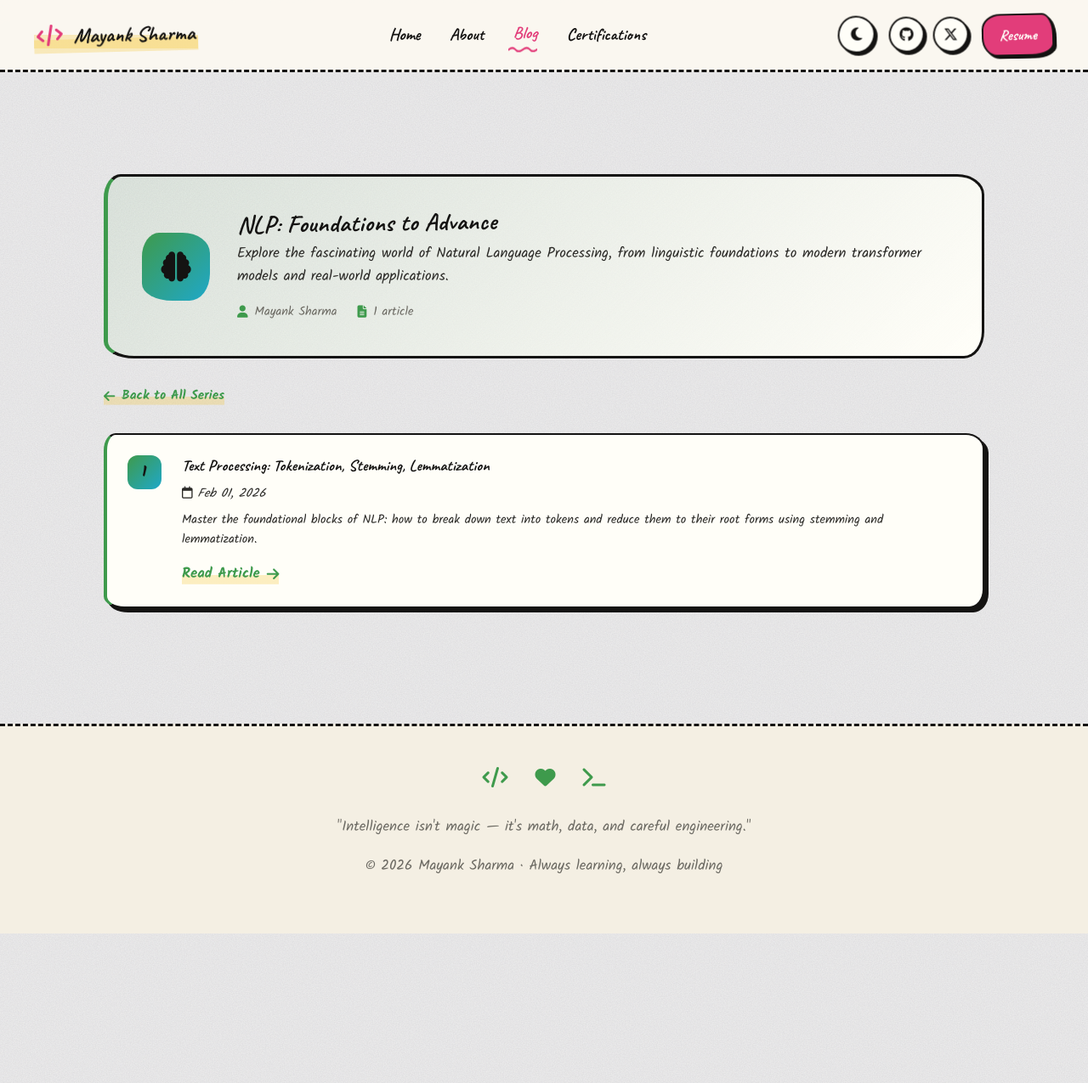
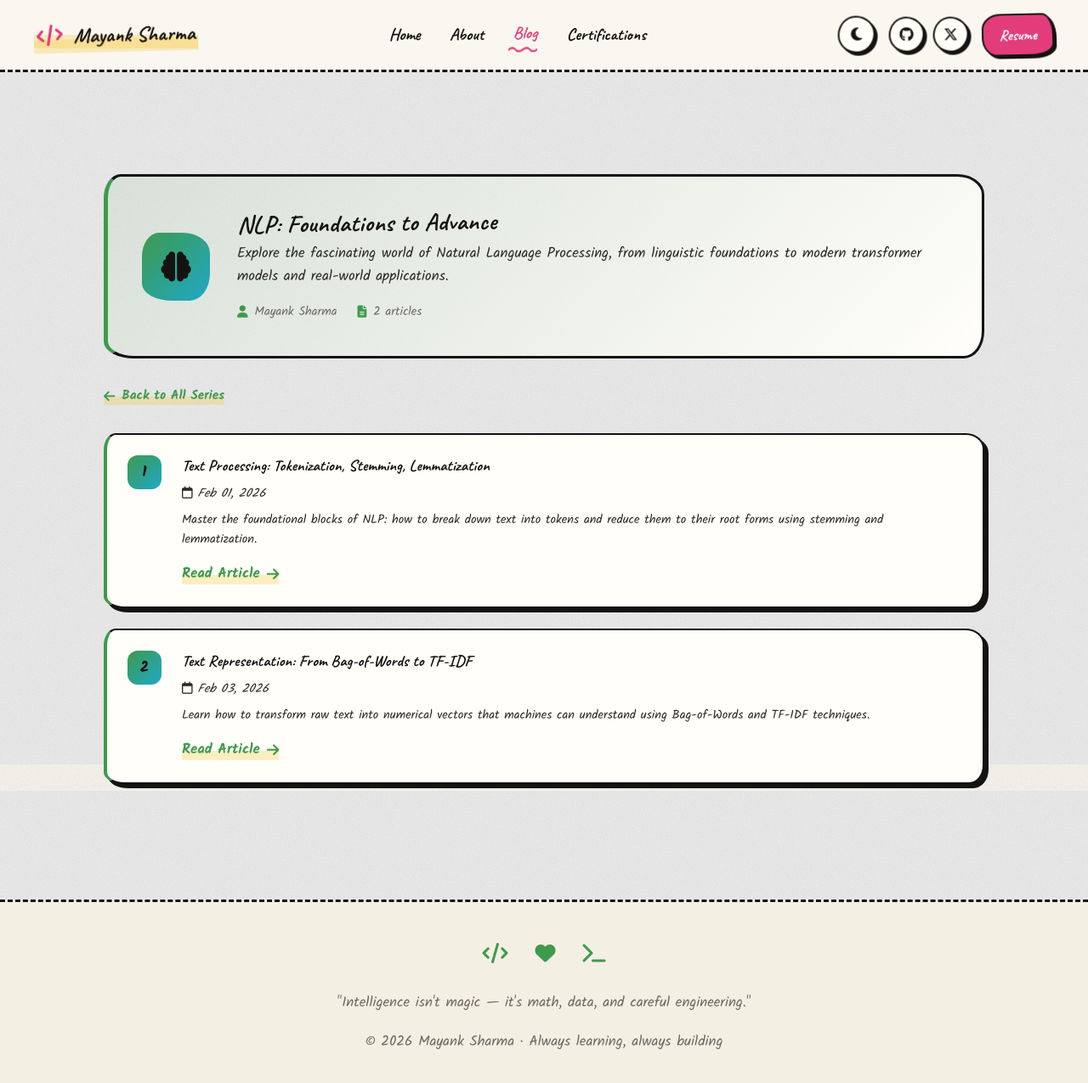
Before and after one commit to mayank1101/mayank1101.github.io, a Jekyll site: the page built from series/nlp/index.html, in a window 1280 px wide and 1306 px high. Shown: the top 1275 px of the window at 85% size. Built offline with Jekyll 4.4.1, drawn with Linux system fonts in a browser that asks for light colours; some web fonts are replaced; some of the changed lines change nothing that is shown.

Commit message:
added new article on text representation

````diff
--- /dev/null
+++ b/_posts/nlp/2026-02-03-text-representation.md
@@ -0,0 +1,285 @@
+---
+layout: post
+title: "Text Representation: From Bag-of-Words to TF-IDF"
+date: 2026-02-03
+series: "NLP: Foundations to Advance"
+series_author: "Mayank Sharma"
+excerpt: "Learn how to transform raw text into numerical vectors that machines can understand using Bag-of-Words and TF-IDF techniques."
+---
+
+Continuing in our series in NLP, let's dive into text representation. Imagine you are a world-class chef standing in a massive, chaotic pantry filled with thousands of ingredients from across the globe. Some ingredients, like salt and water, are in almost every dish you make. Others, like rare saffron or white truffles, appear only in your most exquisite masterpieces. If a food critic asked you to describe a dish without using its name, how would you do it? You might list the ingredients and their quantities: "This dish has 200g of pasta, 50g of parmesan, and a pinch of black pepper."
+
+To the critic, this "list of ingredients" is a fingerprint of the dish. It doesn't tell them the order in which you added the ingredients or the technique you used, but it gives them a very good idea of what the dish *is*.
+
+This is exactly how machines "read" text. A computer cannot understand the poetic beauty of a Shakespearean sonnet or the urgency of a breaking news headline in their raw, string-based form. To a machine, a sentence is just a sequence of characters. To perform tasks like sentiment analysis, document classification, or building a search engine, we must transform these "dishes" of text into a numerical "list of ingredients." This process is known as **Text Vectorization** or **Text Representation**.
+
+In this article, we will explore the foundational techniques of text representation: the **Bag-of-Words (BoW)** model and its more sophisticated cousin, **TF-IDF (Term Frequency-Inverse Document Frequency)**. We will delve into the mathematical elegance of these methods, understand their limitations, and see how they form the backbone of many modern NLP systems.
+
+---
+
+## What You'll Learn
+
+- **The Necessity of Vectorization**: Why machines require numerical representations of text.
+- **Bag-of-Words (BoW)**: Construction, Binary vs. Frequency counts, and the "Sparsity" challenge.
+- **N-grams**: How Bigrams and Trigrams capture local context that simple words miss.
+- **TF-IDF Deep Dive**: Mathematical derivation and the logic behind penalizing common words.
+- **Implementation**: Hands-on guide using Scikit-learn and NLTK.
+- **Comparison & Trade-offs**: When to use which method and understanding their architectural limitations.
+
+---
+
+## 1. The Core Challenge: Why Machines Need Numbers
+
+Computers are essentially glorified calculators. They excel at performing billions of mathematical operations per second, but they have no innate concept of "meaning." A string like `"Machine Learning"` is just a sequence of Unicode values (`M=77, a=97, c=99...`).
+
+To bridge the gap between human language and machine logic, we need a **Mapping Function** ($f$) that transforms a piece of text ($T$) into a vector ($\mathbf{v}$):
+$$\mathbf{v} = f(T)$$
+where $\mathbf{v} \in \mathbb{R}^n$, and $n$ is the dimensionality of our representation.
+
+### The Properties of a Good Representation
+A "good" vector representation should ideally satisfy three properties:
+1.  **Fixed Length**: Regardless of whether the input is a 3-word tweet or a 500-page novel, the resulting vector should have a consistent size for the model to process.
+2.  **Semantic Similarity**: Documents that are about similar topics should result in vectors that are "close" to each other in the mathematical space (measured by distance metrics like Euclidean distance or Cosine similarity).
+3.  **Discriminative Power**: The representation should capture enough detail to distinguish between a "sports" article and a "politics" article.
+
+---
+
+## 2. Bag-of-Words (BoW): The Ingredient List
+
+The **Bag-of-Words** model is the simplest form of text representation. It treats a document as an unordered collection (a "bag") of words, disregarding grammar, word order, and sentence structure. It only cares about **presence** and **frequency**.
+
+### Step-by-Step Construction
+Suppose we have a small collection of documents (a **Corpus**):
+*   **Doc 1**: "The cat sat on the mat."
+*   **Doc 2**: "The dog sat on the log."
+*   **Doc 3**: "The cat and the dog are friends."
+
+#### Step 1: Create a Vocabulary
+We collect all unique words across the entire corpus (after basic preprocessing like lowercasing):
+`Vocabulary = {"the", "cat", "sat", "on", "mat", "dog", "log", "and", "are", "friends"}`
+Size of Vocabulary ($V$) = 10.
+
+#### Step 2: Vectorization (Frequency-based)
+Each document is now represented by a vector of length $V$, where each index corresponds to a word in the vocabulary.
+
+| Document | the | cat | sat | on | mat | dog | log | and | are | friends |
+| :--- | :---: | :---: | :---: | :---: | :---: | :---: | :---: | :---: | :---: | :---: |
+| **Doc 1** | 2 | 1 | 1 | 1 | 1 | 0 | 0 | 0 | 0 | 0 |
+| **Doc 2** | 2 | 0 | 1 | 1 | 0 | 1 | 1 | 0 | 0 | 0 |
+| **Doc 3** | 2 | 1 | 0 | 0 | 0 | 1 | 0 | 1 | 1 | 1 |
+
+Vector for Doc 1: $[2, 1, 1, 1, 1, 0, 0, 0, 0, 0]$
+
+### Binary BoW vs. Frequency BoW
+*   **Binary BoW**: Only records if a word is present (1) or absent (0). This is useful for tasks like spam detection where the *mere presence* of words like "VIAGRA" or "FREE" is more important than how many times they appear.
+*   **Frequency BoW**: Records the raw count. This captures the "emphasis" or "topic" of a document more accurately.
+
+### The Problem of Sparsity
+In a real-world corpus (e.g., all Wikipedia articles), the vocabulary might consist of 100,000+ words. However, a single paragraph might only contain 50 unique words. This means the vector for that paragraph will have 50 non-zero values and 99,950 zeros.
+This is called **Sparsity**. Sparse vectors are computationally expensive to store and process unless optimized (using specialized sparse matrix formats like CSR).
+
+### The "Stopword" Problem
+Notice in our example that "the" appears in every document with a high frequency. In English, words like "the", "is", "at", "which", and "on" are extremely common but carry very little semantic value. In a Bag-of-Words model, these **Stopwords** often dominate the vectors, making it harder for the model to focus on the truly descriptive words (like "cat" or "log").
+
+Standard practice is to remove these words during preprocessing, but as we'll see, TF-IDF provides a more elegant mathematical solution.
+
+---
+
+## 3. N-grams: Capturing Local Context
+
+The biggest weakness of BoW is the total loss of word order. The sentences *"The dog bit the man"* and *"The man bit the dog"* result in identical BoW vectors, even though their meanings are drastically different (and one is much more news-worthy!).
+
+**N-grams** attempt to fix this by considering sequences of $n$ adjacent tokens.
+*   **Unigrams ($n=1$)**: "The", "cat", "sat". (Standard BoW)
+*   **Bigrams ($n=2$)**: "The cat", "cat sat", "sat on".
+*   **Trigrams ($n=3$)**: "The cat sat", "cat sat on".
+
+### How Bigrams Change the Vocabulary
+If we use both Unigrams and Bigrams, our vocabulary size explodes. For a vocabulary of size $V$, the number of possible bigrams is $V^2$. While most of these won't appear in the data, the effective vocabulary still grows significantly.
+
+| Document | the | cat | the cat | cat sat | sat on | ... |
+| :--- | :---: | :---: | :---: | :---: | :---: | :---: |
+| **Doc 1** | 2 | 1 | 1 | 1 | 1 | ... |
+
+**Advantage**: Captures phrases like "Machine Learning", "New York", or "Not happy" (negation).
+**Disadvantage**: Drastically increases dimensionality and sparsity.
+
+---
+
+## 4. TF-IDF: The Precision Scalpel
+
+If BoW is an "ingredient list," **TF-IDF (Term Frequency-Inverse Document Frequency)** is a "weighted importance list." It acknowledges that not all words are created equal.
+
+The core intuition is: **A word is important if it appears frequently in a specific document, but it is less important if it appears frequently across many documents in the entire corpus.**
+
+### 1. Term Frequency (TF)
+TF measures how frequently a term occurs in a document. There are several ways to calculate this:
+
+*   **Binary**: $0, 1$
+*   **Raw Count**: $f_{t,d}$ (Number of times term $t$ appears in document $d$)
+*   **Term Frequency**: $\frac{f_{t,d}}{\sum_{k} f_{k,d}}$ (Normalized by document length)
+*   **Logarithmic Scaling**: $1 + \log(f_{t,d})$ (This dampens the effect of a word appearing 100 times vs 10 times; a word appearing 100 times is important, but probably not 10 times *more* important than a word appearing 10 times).
+
+### 2. Inverse Document Frequency (IDF)
+IDF measures how "rare" or "informative" a term is across the whole corpus. If a word appears in every single document (like "the"), its IDF should be very low (close to 0).
+
+The standard formula for IDF is:
+$$IDF(t, D) = \log\left(\frac{N}{|\{d \in D : t \in d\}|}\right)$$
+
+Where:
+*   $N$: Total number of documents in the corpus.
+*   $|\{d \in D : t \in d\}|$: Number of documents where term $t$ appears.
+
+**Why the Logarithm?**
+The log function ensures that the IDF doesn't explode for very rare words and stays within a manageable range. If $N=1,000,000$ and a word appears in only 1 document, the raw ratio is $1,000,000$. The $\log_{10}$ of that is $6$. This makes the weights much more stable for machine learning models.
+
+### 3. The Final Calculation: $TF \times IDF$
+The TF-IDF score for a term $t$ in document $d$ is:
+$$w_{t,d} = TF(t,d) \times IDF(t)$$
+
+### A Numerical Example
+Suppose we have a corpus of **1,000 documents**.
+We are looking at **Document A**, which has **100 words**.
+The word **"Algorithm"** appears **5 times** in Document A.
+The word **"Algorithm"** appears in **10 documents** across the entire corpus.
+
+**Calculate TF:**
+$$TF(\text{"Algorithm"}, \text{Doc A}) = \frac{5}{100} = 0.05$$
+
+**Calculate IDF:**
+$$IDF(\text{"Algorithm"}) = \log\left(\frac{1000}{10}\right) = \log(100) = 2$$
+
+**Calculate TF-IDF:**
+$$w = 0.05 \times 2 = 0.10$$
+
+Now compare this to the word **"The"**, which appears **10 times** in Document A but appears in all **1,000 documents**.
+*   $TF = 10/100 = 0.10$
+*   $IDF = \log(1000/1000) = \log(1) = 0$
+*   $TF-IDF = 0.10 \times 0 = 0$
+
+**Result**: TF-IDF successfully filtered out the "noise" word ("the") and highlighted the "informative" word ("algorithm"), even though "the" appeared more frequently in the document!
+
+---
+
+## 5. Implementation Walkthrough
+
+We will use `scikit-learn`, the industry standard for classical ML, to implement these vectors.
+
+### Setting Up the Environment
+```python
+import pandas as pd
+import numpy as np
+from sklearn.feature_extraction.text import CountVectorizer, TfidfVectorizer
+import nltk
+from nltk.corpus import stopwords
+
+# Download stopwords if you haven't
+# nltk.download('stopwords')
+stop_words = list(stopwords.words('english'))
+```
+
+### Implementing Bag-of-Words (CountVectorizer)
+```python
+corpus = [
+    "The cat sat on the mat.",
+    "The dog sat on the log.",
+    "The cat and the dog are friends."
+]
+
+# 1. Initialize CountVectorizer
+# We can include n-grams here using ngram_range=(1, 2)
+vectorizer = CountVectorizer(stop_words='english')
+
+# 2. Fit and Transform
+X_bow = vectorizer.fit_transform(corpus)
+
+# 3. View the Result
+df_bow = pd.DataFrame(X_bow.toarray(), columns=vectorizer.get_feature_names_out())
+print("Bag-of-Words Representation:")
+print(df_bow)
+```
+
+### Implementing TF-IDF (TfidfVectorizer)
+```python
+# 1. Initialize TfidfVectorizer
+# norm='l2' ensures that the vectors have a length of 1 (useful for Cosine Similarity)
+tfidf_vectorizer = TfidfVectorizer(stop_words='english', norm='l2')
+
+# 2. Fit and Transform
+X_tfidf = tfidf_vectorizer.fit_transform(corpus)
+
+# 3. View the Result
+df_tfidf = pd.DataFrame(X_tfidf.toarray(), columns=tfidf_vectorizer.get_feature_names_out())
+print("\nTF-IDF Representation:")
+print(df_tfidf.round(4))
+```
+
+### Advanced: Sublinear TF Scaling
+In `scikit-learn`, you can use `sublinear_tf=True` which applies the $1 + \log(TF)$ scaling we discussed earlier.
+```python
+tfidf_vectorizer_log = TfidfVectorizer(sublinear_tf=True, stop_words='english')
+```
+
+---
+
+## 6. Comparison Table: BoW vs. TF-IDF
+
+| Feature | Bag-of-Words (BoW) | TF-IDF |
+| :--- | :--- | :--- |
+| **Logic** | Simple counting of occurrences. | Statistical weighting of importance. |
+| **Weighting** | All words are treated equally. | Frequent words in corpus are penalized. |
+| **Noise Sensitivity** | High (Stopwords dominate). | Low (Automatically suppresses noise). |
+| **Interpretability** | High (Numbers = Counts). | Medium (Numbers = Relative importance). |
+| **Best For** | Very small datasets, simple tasks. | Most classical NLP tasks, Search engines. |
+
+---
+
+## 7. Advantages & Limitations
+
+### Advantages
+1.  **Simplicity**: Extremely easy to understand and implement.
+2.  **Efficiency**: Computing these vectors is very fast compared to training deep learning models.
+3.  **No Training Data Needed**: Unlike word embeddings (Word2Vec) or Transformers, you don't need a massive pre-trained model. You can build the vocabulary directly from your own data.
+
+### Limitations
+1.  **The Vocabulary Problem**: If your model is trained on a vocabulary and encounters a new word ("Out of Vocabulary"), it simply ignores it.
+2.  **Curse of Dimensionality**: Large vocabularies lead to massive, sparse vectors that can slow down models.
+3.  **Semantic Blindness**: BoW and TF-IDF treat "Good" and "Great" as two completely different dimensions. They have no concept that these words are synonyms.
+4.  **Loss of Sequence**: Even with N-grams, the long-term structure and dependencies of a sentence are lost.
+5.  **Fixed Representation**: Every word has one vector regardless of context (the "Bank" problem: "river bank" vs. "money bank").
+
+---
+
+## 8. Practical Applications
+
+### 1. Document Classification (Spam vs. Ham)
+BoW is surprisingly effective for spam detection. If a message contains "win", "prize", and "cash" multiple times, a simple Naive Bayes classifier trained on BoW vectors can achieve 98%+ accuracy.
+
+### 2. Information Retrieval (Search Engines)
+Before modern neural search, almost every search engine used a variant of TF-IDF called **BM25**. When you type a query, the engine calculates the TF-IDF vectors for your query and all documents, then ranks them using **Cosine Similarity**.
+
+### 3. Topic Modeling
+In algorithms like **Latent Dirichlet Allocation (LDA)**, the input is typically a BoW or TF-IDF matrix. The algorithm then clusters documents based on the distribution of words they contain.
+
+---
+
+## 9. Conclusion & Summary
+
+Text representation is the bridge between the fluid, ambiguous world of human language and the rigid, mathematical world of machines. While we have moved towards more advanced techniques like **Word Embeddings** (Word2Vec, GloVe) and **Contextual Embeddings** (BERT, GPT), the principles of Bag-of-Words and TF-IDF remain foundational.
+
+They teach us that frequency matters, that rarity implies information, and that even a simple "ingredient list" can capture a surprising amount of meaning.
+
+### Key Takeaways
+
+- **Vectorization is the process** of converting text into numerical vectors.
+- **Bag-of-Words (BoW)** counts occurrences but ignores order and semantic nuance.
+- **N-grams** help capture local context (e.g., "not good") at the cost of higher dimensionality.
+- **TF-IDF improves on BoW** by rewarding words that are frequent in a document but rare in the corpus.
+- **Sparsity is a major challenge** in text representation that requires efficient data structures.
+- **The "Bag" model's greatest weakness** is the loss of semantic similarity and word order.
+
+---
+**Further Reading:**
+- [Introduction to Information Retrieval* by Manning, Raghavan, and Schütze](https://nlp.stanford.edu/IR-book/pdf/irbookonlinereading.pdf)
+- [Applied Text Analysis with Python* by Benjamin Bengfort](https://www.amazon.in/Applied-Analysis-Python-Benjamin-Bengfort/dp/1491963042)
+- [Scikit-learn Documentation: Feature Extraction](https://scikit-learn.org/stable/modules/feature_extraction.html#text-feature-extraction)
````
Also changed, not shown: _posts/nlp/2026-02-01-text-processing.md (+2 -0 lines).
